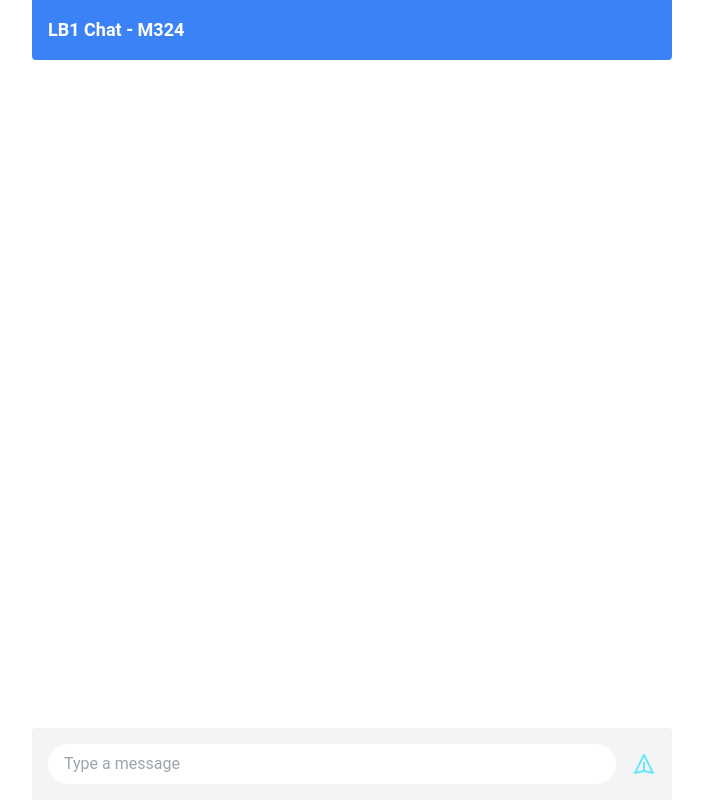
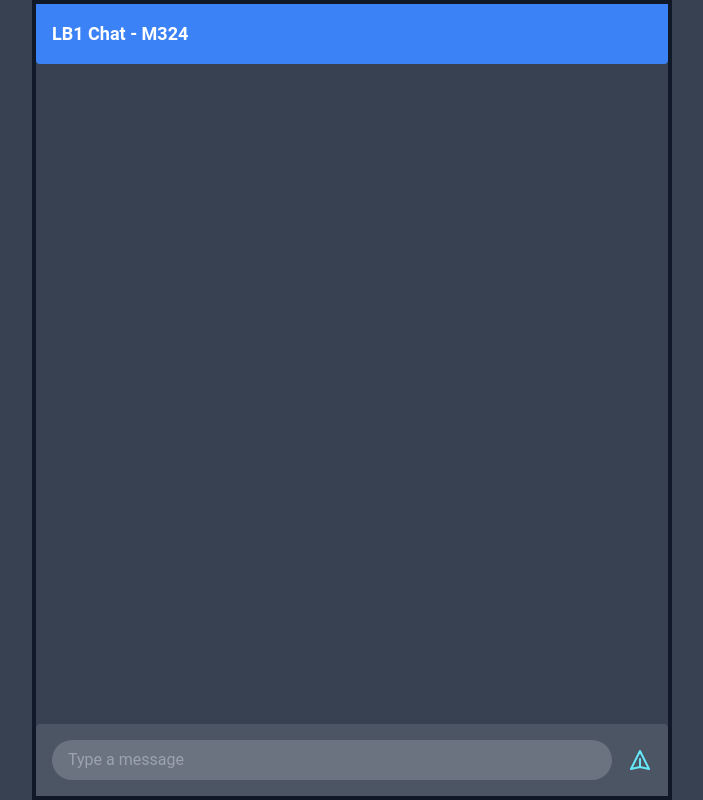
Before and after one commit to MyM324Org/LBRepo, a website: page client/index.html in a window 1280 px wide. Shown: the whole page, without its empty margins (288-991 px from the left). Drawn offline with nearby package versions, Linux system fonts and the light colour scheme; no server answers.

Commit message:
Changed to Darkmode

```diff
--- a/client/index.html
+++ b/client/index.html
@@ -10,19 +10,19 @@
     <script src="/utils.js"></script>
     <script src="/script.js"></script>
   </head>
-  <body>
+  <body class="bg-gray-700">
     <div class="w-full h-screen flex justify-center">
-      <div class="max-w-2xl w-full md:w-3/4 lg:w-2/4 bg-white flex flex-col">
+      <div class=" border-4 border-gray-900 max-w-2xl w-full md:w-3/4 lg:w-2/4 bg-gray-700 flex flex-col">
         <div class="bg-blue-500 px-4 py-4 rounded-b">
           <p class="text-lg font-bold text-white">LB1 Chat - M324</p>
         </div>
         <div class="flex-grow flex flex-col justify-start p-4 gap-4" id="messages"></div>
-        <div class="bg-gray-100 px-4 py-4 flex items-center rounded-t">
+        <div class="bg-gray-600 px-4 py-4 flex items-center rounded-t">
           <input
             id="messageInput"
             type="text"
             placeholder="Type a message"
-            class="flex-grow px-4 py-2 rounded-full border-gray-200 focus:outline-none focus:ring-2 focus:ring-cyan-300"
+            class="flex-grow bg-gray-500 px-4 py-2 rounded-full border-white focus:outline-none focus:ring-2 focus:ring-cyan-300 text-white"
           />
           <button class="ml-4 text-cyan-300 hover:text-cyan-400 focus:outline-none" id="sendButton">
             <svg
--- a/client/utils.js
+++ b/client/utils.js
@@ -38,7 +38,7 @@ const generateMessage = (message, myUser) => {
     pictureClasses += ' right-1';
     messageElement.classList.add('justify-end');
   } else {
-    messageClasses += ' bg-gray-300 text-gray-800';
+    messageClasses += ' bg-gray-600 text-white';
     pictureClasses += ' left-1';
     messageElement.classList.add('justify-start');
   }
```
